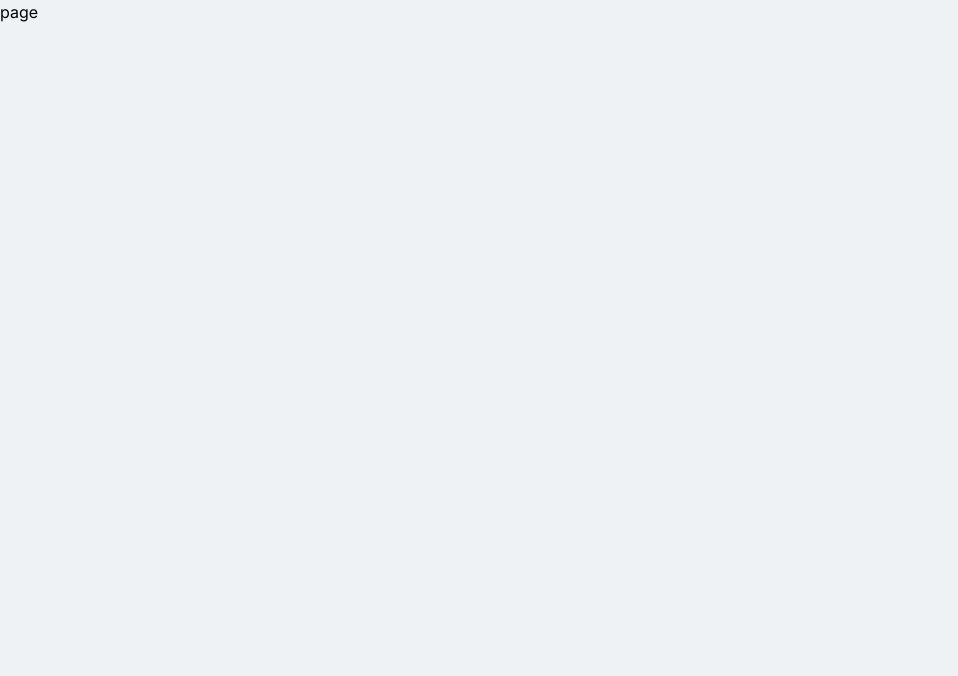
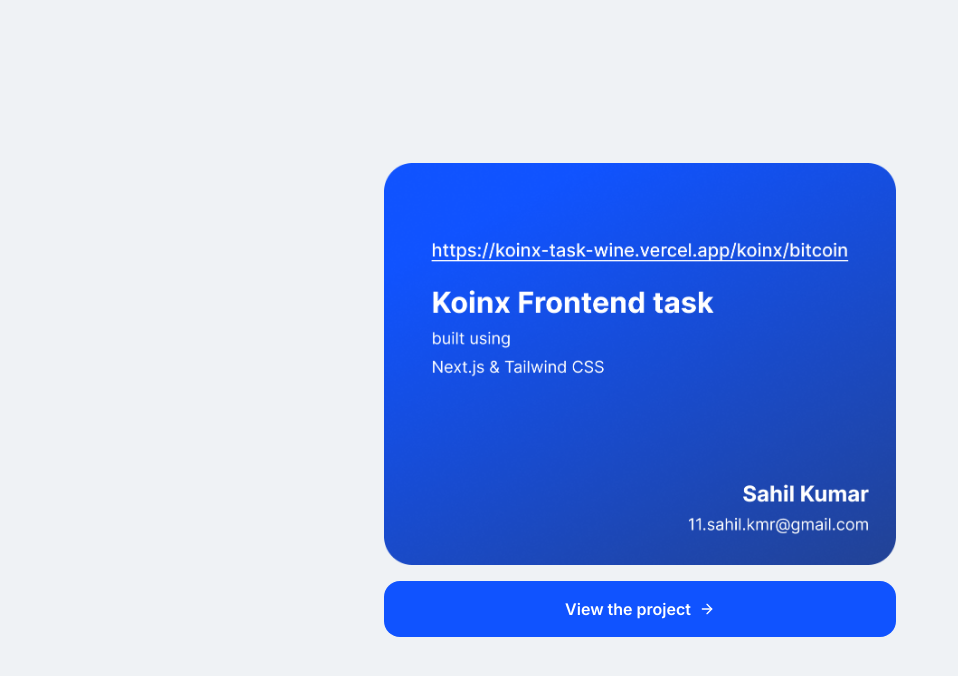
Before and after one commit to kmr-sahil/koinx_task, a Next.js app: page /coins in a window 1280 px wide. Shown: the top 676 px of the page, without its empty margins (0-958 px from the left). Built offline with nearby package versions, Linux system fonts and the light colour scheme.

Commit message:
implemented dynamic route

```diff
--- a/src/app/coins/[id]/page.jsx
+++ b/src/app/coins/[id]/page.jsx
@@ -8,6 +8,7 @@
 import TokenomicsSection from '@/app/components/TokenomicsSection';
 import Image from 'next/image';
 import { useState, useEffect } from 'react';
+import { useParams } from 'next/navigation'
 import axios from 'axios'
 import { FiArrowRight } from "react-icons/fi";
 import TrendingCoinSection from '@/app/components/TrendingCoinSection';
@@ -15,13 +16,17 @@
 
 function Page() {
 
+  const params = useParams()
+  const {id} = params
+  console.log(id)
+
   const [data, setData] = useState({})
   const [trendCoin, setTrendCoin] = useState([])
 
   useEffect(() => {
     async function getData() {
       try {
-        const response1 = await axios.get("https://api.coingecko.com/api/v3/simple/price?ids=bitcoin&vs_currencies=inr%2Cusd&include_24hr_change=true")
+        const response1 = await axios.get(`https://api.coingecko.com/api/v3/simple/price?ids=${id}&vs_currencies=inr%2Cusd&include_24hr_change=true`)
         const response2 = await axios.get("https://api.coingecko.com/api/v3/search/trending")
         setData(response1.data.bitcoin)
         setTrendCoin((response2.data.coins).slice(0,6))
--- a/src/app/coins/page.jsx
+++ b/src/app/coins/page.jsx
@@ -1,8 +1,18 @@
+import Link from 'next/link'
 import React from 'react'
+import { FiArrowRight } from "react-icons/fi";
+
 
 function page() {
   return (
-    <div>page</div>
+    <div className='h-screen flex flex-col items-center justify-center gap-[1rem]'>
+
+      <div className='w-[80%] tablet:w-[40%]'>
+          <img src='/contact.png' />
+      </div>
+
+      <Link href={'/coins/bitcoin'} className='w-[80%] tablet:w-[40%] font-semibold bg-[#1053FF] flex items-center justify-center py-[1rem] rounded-[1rem] text-white gap-[0.5rem] hover:gap-[1rem] transition-all duration-300'> View the project <FiArrowRight /></Link>
+    </div>
   )
 }
 
```
Also changed, not shown: 1 other file (tests, documents, lock files or other folders).
